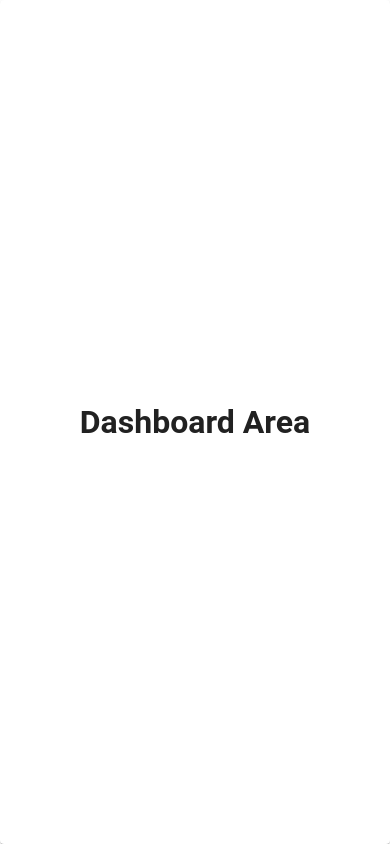
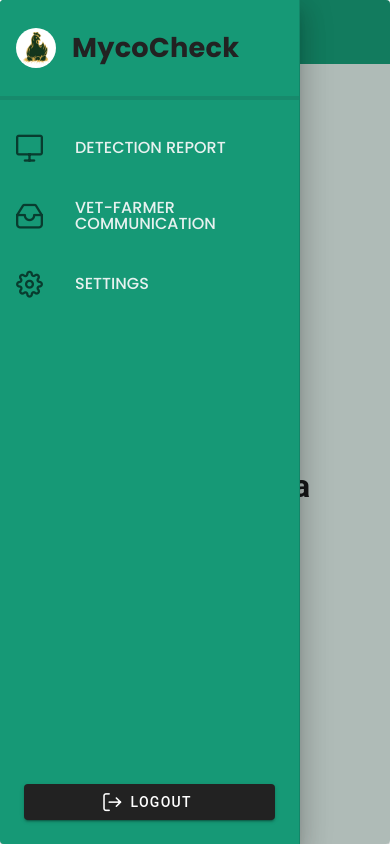
Before and after one commit to kixks/mycoFront, a Vue app: page /dashboard in a window 390 px wide. Built offline with nearby package versions, Linux system fonts and the light colour scheme.

Commit message:
reusable sidebar/navbnar (ui/responsiveness)

```diff
--- a/package.json
+++ b/package.json
@@ -12,6 +12,7 @@
   },
   "dependencies": {
     "pinia": "^3.0.1",
+    "primeicons": "^7.0.0",
     "vue": "^3.5.13",
     "vue-router": "^4.5.0",
     "vuetify": "^3.8.7"
--- a/src/assets/main.css
+++ b/src/assets/main.css
@@ -1,3 +1,4 @@
 @import url('https://fonts.googleapis.com/css2?family=Montserrat+Alternates:wght@400;600;700&display=swap');
 @import url('https://fonts.googleapis.com/css2?family=Poppins:wght@300;400;500;600;700&display=swap');
 @import url('https://fonts.googleapis.com/css2?family=Roboto+Mono:wght@400;500;700&display=swap');
+@import 'primeicons/primeicons.css';
--- a/src/components/PageLayout.vue
+++ b/src/components/PageLayout.vue
@@ -1,30 +1,113 @@
 <template>
   <v-card>
     <v-layout>
-      <v-navigation-drawer expand-on-hover rail>
-        <v-list>
-          <v-list-item prepend-avatar="/src/assets/images/mainlogo.png" title="MycoCheck">
-          </v-list-item>
-        </v-list>
+      <v-navigation-drawer
+        v-model="drawer"
+        app
+        class="d-flex flex-column"
+        :temporary="isMobile"
+        width="300"
+        color="#169976"
+      >
+        <!-- Top Section -->
+        <div class="d-flex flex-column" style="height: 100%">
+          <div>
+            <!-- This div contains all non-logout content -->
+            <v-list>
+              <v-list-item
+                prepend-avatar="/src/assets/images/mainlogo.png"
+                title="MycoCheck"
+                class="custom-list-item"
+              >
+              </v-list-item>
+            </v-list>
 
-        <v-divider></v-divider>
+            <v-divider thickness="4" color="#222222"></v-divider>
 
-        <v-list density="compact" nav>
-          <v-list-item prepend-icon="mdi-folder" title="My Files" value="myfiles"></v-list-item>
-          <v-list-item
-            prepend-icon="mdi-account-multiple"
-            title="Shared with me"
-            value="shared"
-          ></v-list-item>
-          <v-list-item prepend-icon="mdi-star" title="Starred" value="starred"></v-list-item>
-        </v-list>
+            <v-list nav class="mt-2">
+              <v-list-item
+                prepend-icon="pi pi-desktop"
+                title="DETECTION REPORT"
+                value="report"
+                lines="two"
+                class="sidebar-item"
+              >
+              </v-list-item>
+              <v-list-item
+                prepend-icon="pi pi-inbox"
+                title="VET-FARMER COMMUNICATION"
+                value="messages"
+                lines="two"
+                class="sidebar-item"
+              >
+              </v-list-item>
+              <v-list-item
+                prepend-icon="pi pi-cog"
+                title="SETTINGS"
+                value="settings"
+                lines="two"
+                class="sidebar-item"
+              >
+              </v-list-item>
+            </v-list>
+          </div>
+
+          <!-- Logout Button at Bottom -->
+          <div class="mt-auto pa-4 ma-2">
+            <v-btn block prepend-icon="pi pi-sign-out" color="#222222" @click=""> LOGOUT </v-btn>
+          </div>
+        </div>
       </v-navigation-drawer>
 
       <v-main style="height: 100vh">
+        <v-app-bar v-if="isMobile" app color="#169976" flat>
+          <v-btn icon="pi pi-bars" @click="drawer = !drawer"> </v-btn>
+          <span class="mobile-title pa-2">MycoCheck</span>
+        </v-app-bar>
         <slot></slot>
       </v-main>
     </v-layout>
   </v-card>
 </template>
 
-<style scoped></style>
+<script setup>
+import { ref, computed } from 'vue'
+import { useDisplay } from 'vuetify'
+
+const drawer = ref(true)
+const { mobile } = useDisplay()
+const isMobile = computed(() => mobile.value)
+</script>
+
+<style scoped>
+.custom-list-item {
+  min-height: 80px; /* Adjust height */
+}
+
+.custom-list-item :deep(.v-list-item-title) {
+  font-family: 'Poppins', sans-serif;
+  font-size: 1.7rem; /* Title font size */
+  font-weight: 700;
+  color: #222222;
+}
+.sidebar-item:deep(.v-list-item__prepend) {
+  color: #000000;
+  font-size: large;
+}
+
+.sidebar-item:deep(.v-list-item-title) {
+  font-family: 'Poppins', sans-serif;
+  font-size: 1rem; /* Item font size */
+  font-weight: 500;
+  word-break: break-word;
+  white-space: normal;
+  text-overflow: unset;
+  color: #e7f1ef;
+}
+
+.mobile-title {
+  font-family: 'Poppins', sans-serif;
+  font-size: 1.2rem;
+  font-weight: 600;
+}
+</style>
--- a/src/views/Authorized_Page/Dashboard.vue
+++ b/src/views/Authorized_Page/Dashboard.vue
@@ -16,5 +16,6 @@ import PageLayout from '@/components/PageLayout.vue'
   justify-content: center; /* horizontal centering */
   align-items: center; /* vertical centering */
   height: 100vh;
+  background-color: #dae9e5;
 }
 </style>
```
Also changed, not shown: 1 other file (tests, documents, lock files or other folders).
